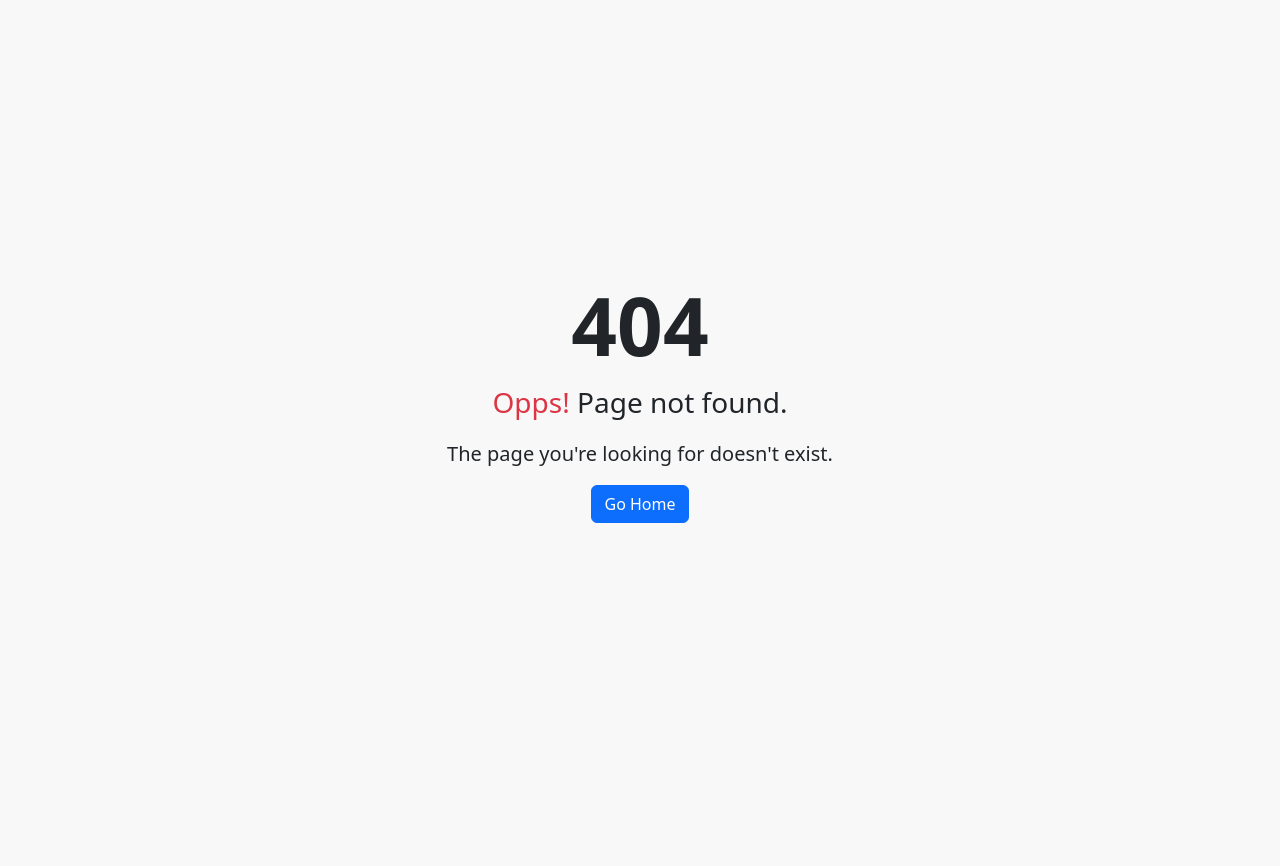
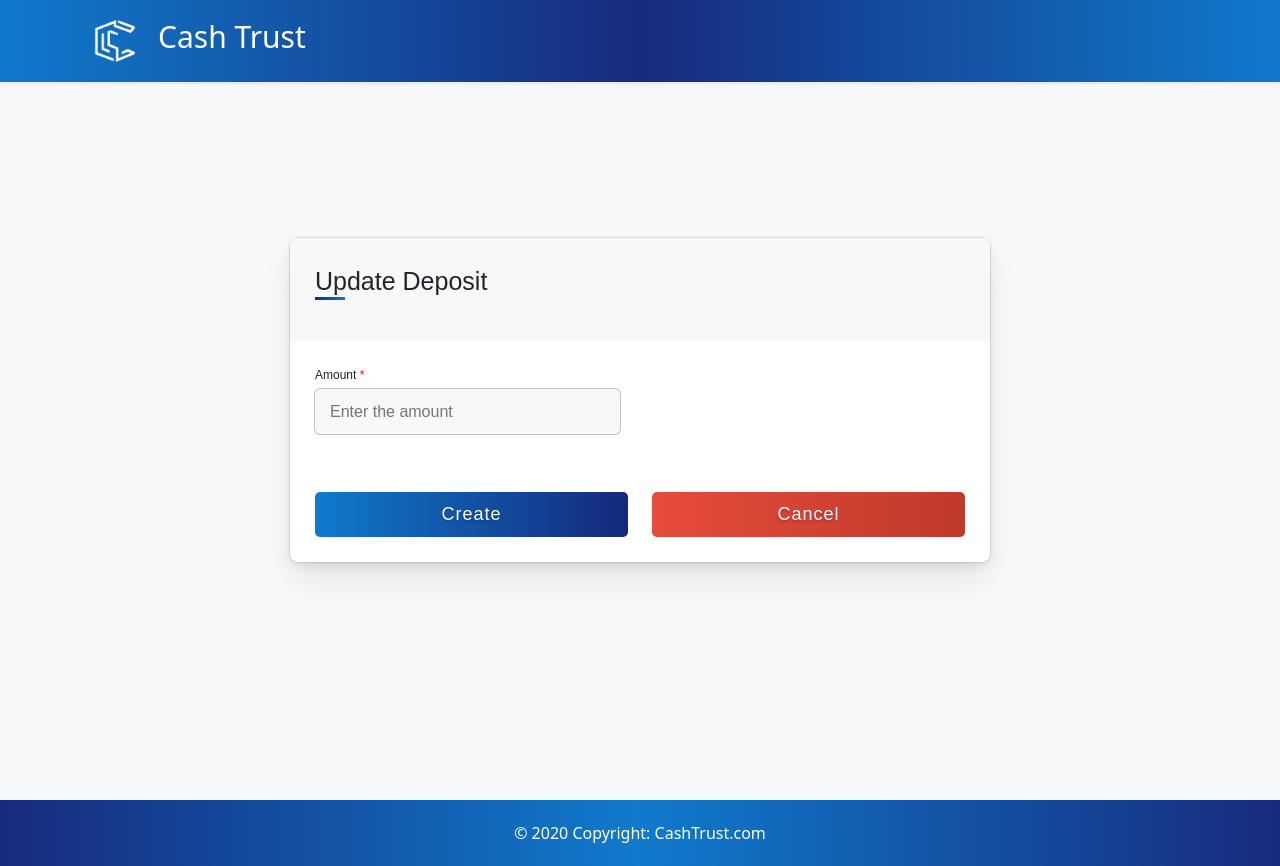
Before and after one commit to jvasquez-2021117/SistemaBancario-Front, a React (Vite) app: page /updateDeposit/1 in a window 1280 px wide. Before the commit this address had no page. Before the commit the page ends 800 px from the top, so only its background shows below. Built offline with nearby package versions, Linux system fonts and the light colour scheme; no server answers.

Commit message:
Update Deposit and more

```diff
--- a/src/Index.jsx
+++ b/src/Index.jsx
@@ -25,6 +25,7 @@ import { AccountView } from './pages/ViewsPage/AccountView'
 import { FavoritPage } from './pages/FavoritPage'
 import { RecordPage } from './pages/RecordPage'
 import { HistoryView } from './pages/ViewsPage/HistoryView'
+import { UpdateDeposit } from './pages/Updates/UpdateDeposit'
 
 
 export const AuthContext = createContext();
@@ -135,6 +136,10 @@ export const Index = () => {
                     element: <DepositView />
                 },
                 {
+                    path: '/updateDeposit/:id',
+                    element: <UpdateDeposit />
+                },
+                {
                     path: '/ProfileAccountUser',
                     element: <ProfileAccountsPage />
                 },
--- a/src/components/Sidebar/SiberBar.jsx
+++ b/src/components/Sidebar/SiberBar.jsx
@@ -35,7 +35,7 @@ export const SiberBar = () => {
                         <br />
                         <li className="has-subnav">
                             <a href="#" onClick={() => navigate('/account')}>
-                                <svg xmlns="http://www.w3.org/2000/svg" width="16" height="16" fill="currentColor" class="bi bi-clipboard-data" viewBox="0 0 16 16">
+                                <svg xmlns="http://www.w3.org/2000/svg" width="16" height="16" fill="currentColor" className="bi bi-clipboard-data" viewBox="0 0 16 16">
                                     <path d="M4 11a1 1 0 1 1 2 0v1a1 1 0 1 1-2 0v-1zm6-4a1 1 0 1 1 2 0v5a1 1 0 1 1-2 0V7zM7 9a1 1 0 0 1 2 0v3a1 1 0 1 1-2 0V9z" />
                                     <path d="M4 1.5H3a2 2 0 0 0-2 2V14a2 2 0 0 0 2 2h10a2 2 0 0 0 2-2V3.5a2 2 0 0 0-2-2h-1v1h1a1 1 0 0 1 1 1V14a1 1 0 0 1-1 1H3a1 1 0 0 1-1-1V3.5a1 1 0 0 1 1-1h1v-1z" />
                                     <path d="M9.5 1a.5.5 0 0 1 .5.5v1a.5.5 0 0 1-.5.5h-3a.5.5 0 0 1-.5-.5v-1a.5.5 0 0 1 .5-.5h3zm-3-1A1.5 1.5 0 0 0 5 1.5v1A1.5 1.5 0 0 0 6.5 4h3A1.5 1.5 0 0 0 11 2.5v-1A1.5 1.5 0 0 0 9.5 0h-3z" />
@@ -84,7 +84,7 @@ export const SiberBar = () => {
                         <br />
                         <li className="has-subnav">
                             <a href="#" onClick={() => navigate('/tranfers')}>
-                                <svg xmlns="http://www.w3.org/2000/svg" width="16" height="16" fill="currentColor" class="bi bi-arrow-left-right" viewBox="0 0 16 16">
+                                <svg xmlns="http://www.w3.org/2000/svg" width="16" height="16" fill="currentColor" className="bi bi-arrow-left-right" viewBox="0 0 16 16">
                                     <path fill-rule="evenodd" d="M1 11.5a.5.5 0 0 0 .5.5h11.793l-3.147 3.146a.5.5 0 0 0 .708.708l4-4a.5.5 0 0 0 0-.708l-4-4a.5.5 0 0 0-.708.708L13.293 11H1.5a.5.5 0 0 0-.5.5zm14-7a.5.5 0 0 1-.5.5H2.707l3.147 3.146a.5.5 0 1 1-.708.708l-4-4a.5.5 0 0 1 0-.708l4-4a.5.5 0 1 1 .708.708L2.707 4H14.5a.5.5 0 0 1 .5.5z" />
                                 </svg>
                                 <span className="nav-text">
@@ -106,7 +106,7 @@ export const SiberBar = () => {
                         </li>
                         <li className="has-subnav">
                             <a href="#" onClick={() => navigate('/history')}>
-                            <svg xmlns="http://www.w3.org/2000/svg" width="16" height="16" fill="currentColor" class="bi bi-clock-history" viewBox="0 0 16 16">
+                            <svg xmlns="http://www.w3.org/2000/svg" width="16" height="16" fill="currentColor" className="bi bi-clock-history" viewBox="0 0 16 16">
                             <path d="M8.515 1.019A7 7 0 0 0 8 1V0a8 8 0 0 1 .589.022l-.074.997zm2.004.45a7.003 7.003 0 0 0-.985-.299l.219-.976c.383.086.76.2 1.126.342l-.36.933zm1.37.71a7.01 7.01 0 0 0-.439-.27l.493-.87a8.025 8.025 0 0 1 .979.654l-.615.789a6.996 6.996 0 0 0-.418-.302zm1.834 1.79a6.99 6.99 0 0 0-.653-.796l.724-.69c.27.285.52.59.747.91l-.818.576zm.744 1.352a7.08 7.08 0 0 0-.214-.468l.893-.45a7.976 7.976 0 0 1 .45 1.088l-.95.313a7.023 7.023 0 0 0-.179-.483zm.53 2.507a6.991 6.991 0 0 0-.1-1.025l.985-.17c.067.386.106.778.116 1.17l-1 .025zm-.131 1.538c.033-.17.06-.339.081-.51l.993.123a7.957 7.957 0 0 1-.23 1.155l-.964-.267c.046-.165.086-.332.12-.501zm-.952 2.379c.184-.29.346-.594.486-.908l.914.405c-.16.36-.345.706-.555 1.038l-.845-.535zm-.964 1.205c.122-.122.239-.248.35-.378l.758.653a8.073 8.073 0 0 1-.401.432l-.707-.707z"/>
                             <path d="M8 1a7 7 0 1 0 4.95 11.95l.707.707A8.001 8.001 0 1 1 8 0v1z"/>
                             <path d="M7.5 3a.5.5 0 0 1 .5.5v5.21l3.248 1.856a.5.5 0 0 1-.496.868l-3.5-2A.5.5 0 0 1 7 9V3.5a.5.5 0 0 1 .5-.5z"/>
--- /dev/null
+++ b/src/pages/Updates/ModalPutDeposit.jsx
@@ -0,0 +1,62 @@
+import axios from 'axios';
+import React, { useEffect, useState } from 'react'
+import { Modal } from 'react-bootstrap'
+import { useNavigate, useParams } from 'react-router-dom'
+import Swal from 'sweetalert2'
+
+
+export const ModalPutDeposit = ({ isOpen, onClose, datos, update}) => {
+    const navigate = useNavigate();
+    const [isUpdated, setIsUpdated] = useState(false);
+
+
+    const updateDeposit = async () => {
+        try {
+            let updatedDeposit = {
+                amount: document.getElementById('inputAmount').value
+            }
+            const { data } = await axios.put(`http://localhost:3200/deposit/update/${datos.id}`, updatedDeposit);
+            Swal.fire({
+                icon: 'success',
+                title: data.message,
+            })
+            setIsUpdated(true);
+            update();
+        } catch (e) {
+            Swal.fire({
+                icon: 'error',
+                title: e.response.data.message
+            })
+        }
+    }
+
+    if (!isOpen || isUpdated) {
+        return null
+    }
+
+    return (
+        <>
+            <Modal show={isOpen}>
+                <Modal.Header>
+                    <Modal.Title className='text-dark'>Update Deposit</Modal.Title>
+                    <button onClick={onClose} type="button" className="btn" data-dismiss="modal" aria-label="Close">
+                        <span aria-hidden="true">&times;</span>
+                    </button>
+                </Modal.Header>
+                <Modal.Body>
+                    <form action="#">
+                        <div className="user_details">
+                            <div className="input_box">
+                                <label htmlFor="inputAmount">Amount</label>
+                                <input defaultValue={datos.amount} type="number" id="inputAmount" placeholder="Enter the amount" name='amount' required />
+                            </div>
+                        </div>
+                        <div className="reg_btn">
+                            <button type='button' onClick={() => {updateDeposit(); onClose()}} >Update</button>
+                        </div>
+                    </form>
+                </Modal.Body>
+            </Modal>
+        </>
+    )
+}
--- /dev/null
+++ b/src/pages/Updates/UpdateDeposit.jsx
@@ -0,0 +1,73 @@
+import axios from 'axios';
+import React, { useEffect, useState } from 'react'
+import { useNavigate, useParams } from 'react-router-dom'
+import Swal from 'sweetalert2'
+
+export const UpdateDeposit = () => {
+    const navigate = useNavigate();
+    const [tableDeposit, setTableDeposit] = useState([{}]);
+    const { id } = useParams();
+
+    const getTableDeposit = async () => {
+        try {
+            const { data } = await axios(`http://localhost:3200/deposit/getById/${id}`);
+            setTableDeposit(data.deposit)
+        } catch (e) {
+            console.log(e);
+        }
+    }
+
+    const updateDeposit = async () => {
+        try {
+            let updatedDeposit = {
+                /* accountReq: document.getElementById('inputReq').value, */
+                amount: document.getElementById('inputAmount').value
+            }
+            const { data } = await axios.put(`http://localhost:3200/deposit/update/${id}`, updatedDeposit);
+            Swal.fire({
+                icon: 'success',
+                title: data.message
+            })
+        } catch (e) {
+            Swal.fire({
+                icon: 'error',
+                title: e.response.data.message
+            })
+        }
+    }
+
+    useEffect(() => getTableDeposit, [])
+    return (
+        <>
+            <div className='mother'>
+                <div className='container1'>
+                    <div className='title'>
+                        <p>Update Deposit</p>
+                    </div>
+                    <form action="#">
+                        <div className="user_details">
+                            {/* <div className="input_box">
+                                <label htmlFor="inputReq">No. Account</label>
+                                <input defaultValue={tableDeposit.accountReq} type="text" id="inputReq" placeholder="Enter the No. Account" name='accountReq' required />
+                            </div> */}
+                            <div className="input_box">
+                                <label htmlFor="inputAmount">Amount</label>
+                                <input defaultValue={tableDeposit.amount} type="number" id="inputAmount" placeholder="Enter the amount" name='amount' required />
+                            </div>
+                        </div>
+                        <div className="reg_btn">
+                            <div className="row">
+                                <div className="col">
+                                    <button type='button' onClick={() => updateDeposit()} >Create</button>
+                                </div>
+                                <div className="col reg_btnC">
+                                    <button type='button' onClick={() => navigate('/deposits')} >Cancel</button>
+                                </div>
+                            </div>
+                        </div>
+                    </form>
+                </div>
+            </div>
+        </>
+    )
+}
--- a/src/pages/ViewsPage/DepositView.jsx
+++ b/src/pages/ViewsPage/DepositView.jsx
@@ -4,11 +4,15 @@ import { useNavigate } from 'react-router-dom'
 import { SiberBar } from '../../components/Sidebar/SiberBar'
 import { TableDeposit } from '../../components/Tables/TableDeposit'
 import { ModalDeposit } from '../../components/Modal/ModalDeposit'
+import { ModalPutDeposit } from '../Updates/ModalPutDeposit'
 
 export const DepositView = () => {
   const [deposit, setDeposit] = useState([{}])
   const navigate = useNavigate()
-  const [showModalDeposit, setShowModalDeposit ] = useState(false);
+  const [showModalDeposit, setShowModalDeposit] = useState(false);
+  const [showModalPutDeposit, setShowModalPutDeposit] = useState(false);
+  const [datos, setDatos] = useState({});
+
 
   const getTableDeposit = async () => {
     try {
@@ -19,12 +23,31 @@ export const DepositView = () => {
     }
   }
 
-  const handleOpenModal = () =>{
+  const updateData = async() =>{
+    try {
+      getTableDeposit();
+    } catch (e) {
+      console.log(e);
+    }
+  }
+
+  const handleOpenModal = () => {
     setShowModalDeposit(true);
   }
-
-  const handleCloseModal =() => {
+  const handleCloseModal = () => {
     setShowModalDeposit(false);
+  }
+  const handleOpenModal2 = (id, amount) => {
+    let datos1 = {
+      id: id,
+      amount: amount
+    }
+    setDatos(datos1);
+    setShowModalPutDeposit(true);
+  }
+  const handleCloseModal2 = () => {
+    setShowModalPutDeposit(false);
+    /* getTableDeposit(); */
   }
 
   useEffect(() => getTableDeposit, [])
@@ -97,7 +120,7 @@ export const DepositView = () => {
                                     <td className='text-center align-middle'>
                                       <div className='btn-group align-top'>
                                         <div className='btn btn-sm btn-primary btn-outline-secondary badge'>
-                                          <button onClick={() => navigate(`/updateClient/${_id}`)} className='btn badge' type='button' data-toggle='modal' data-target='#user-form-modal'>
+                                          <button onClick={() => handleOpenModal2(_id, amount)} className='btn badge' type='button' data-toggle='modal' data-target='#user-form-modal'>
                                             <svg xmlns='http://www.w3.org/2000/svg' width='16' height='16' fill='currentColor' className='bi2 bi-pencil-square' viewBox='0 0 16 16'>
                                               <path d='M15.502 1.94a.5.5 0 0 1 0 .706L14.459 3.69l-2-2L13.502.646a.5.5 0 0 1 .707 0l1.293 1.293zm-1.75 2.456-2-2L4.939 9.21a.5.5 0 0 0-.121.196l-.805 2.414a.25.25 0 0 0 .316.316l2.414-.805a.5.5 0 0 0 .196-.12l6.813-6.814z' />
                                               <path fillRule='evenodd' d='M1 13.5A1.5 1.5 0 0 0 2.5 15h11a1.5 1.5 0 0 0 1.5-1.5v-6a.5.5 0 0 0-1 0v6a.5.5 0 0 1-.5.5h-11a.5.5 0 0 1-.5-.5v-11a.5.5 0 0 1 .5-.5H9a.5.5 0 0 0 0-1H2.5A1.5 1.5 0 0 0 1 2.5v11z' />
@@ -129,7 +152,8 @@ export const DepositView = () => {
         </div>
       </section >
       <br />
-      <ModalDeposit isOpen={showModalDeposit} onClose={handleCloseModal}/>
+      <ModalDeposit isOpen={showModalDeposit} onClose={handleCloseModal} />
+      <ModalPutDeposit isOpen={showModalPutDeposit} onClose={handleCloseModal2} datos={datos} update={updateData}/>
     </>
   )
 }
```
